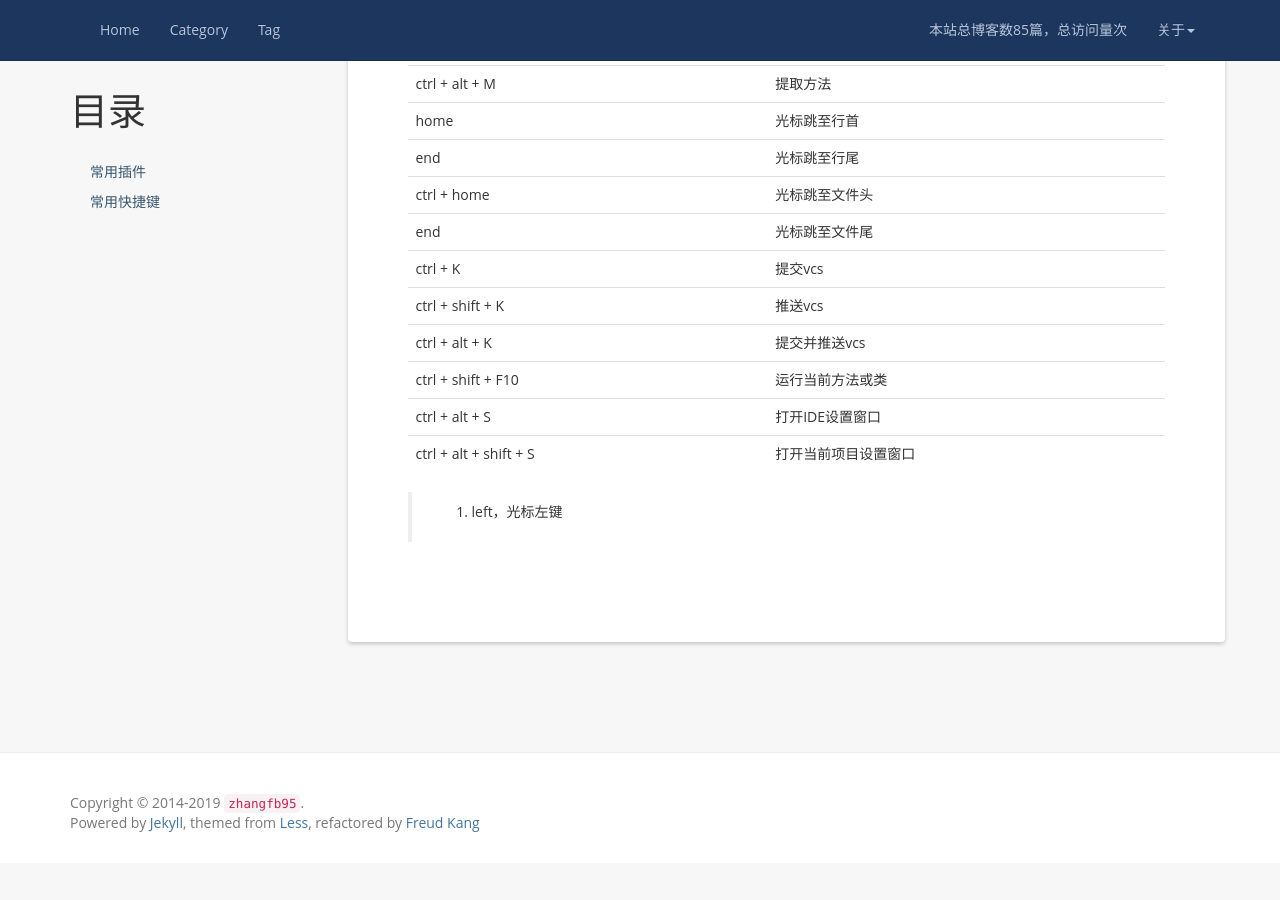
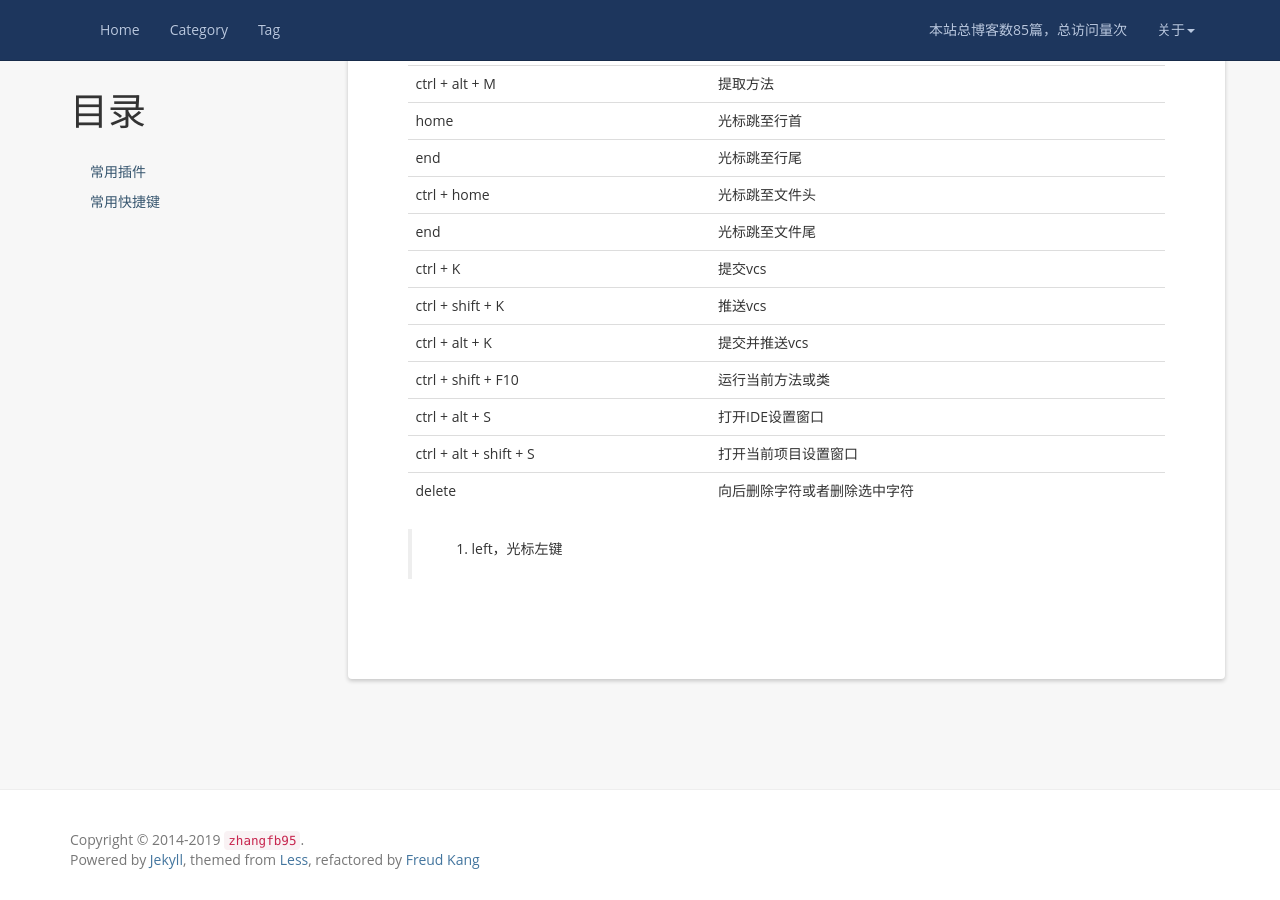
Before and after one commit to zhangfb95/zhangfb95.github.io.bak, a Jekyll site: the page built from plugin-intellij.md, in a window 1280 px wide and 900 px high, scrolled down 1364 px. Built offline with Jekyll 4.4.1, drawn with Linux system fonts in a browser that asks for light colours; nearby versions of some CDN libraries; a script that is not in the unit is left out; comment, search, counter and statistics services are not loaded; before the commit the page ends 2227 px from its top, so only the background shows below that.

Commit message:
add more shortcut

```diff
--- a/plugin-intellij.md
+++ b/plugin-intellij.md
@@ -51,5 +51,6 @@ permalink: /plugin-intellij/
 | ctrl + shift + F10 | 运行当前方法或类 |
 | ctrl + alt + S | 打开IDE设置窗口 |
 | ctrl + alt + shift + S | 打开当前项目设置窗口 |
+| delete | 向后删除字符或者删除选中字符 |
 
 > 1. left，光标左键
```
